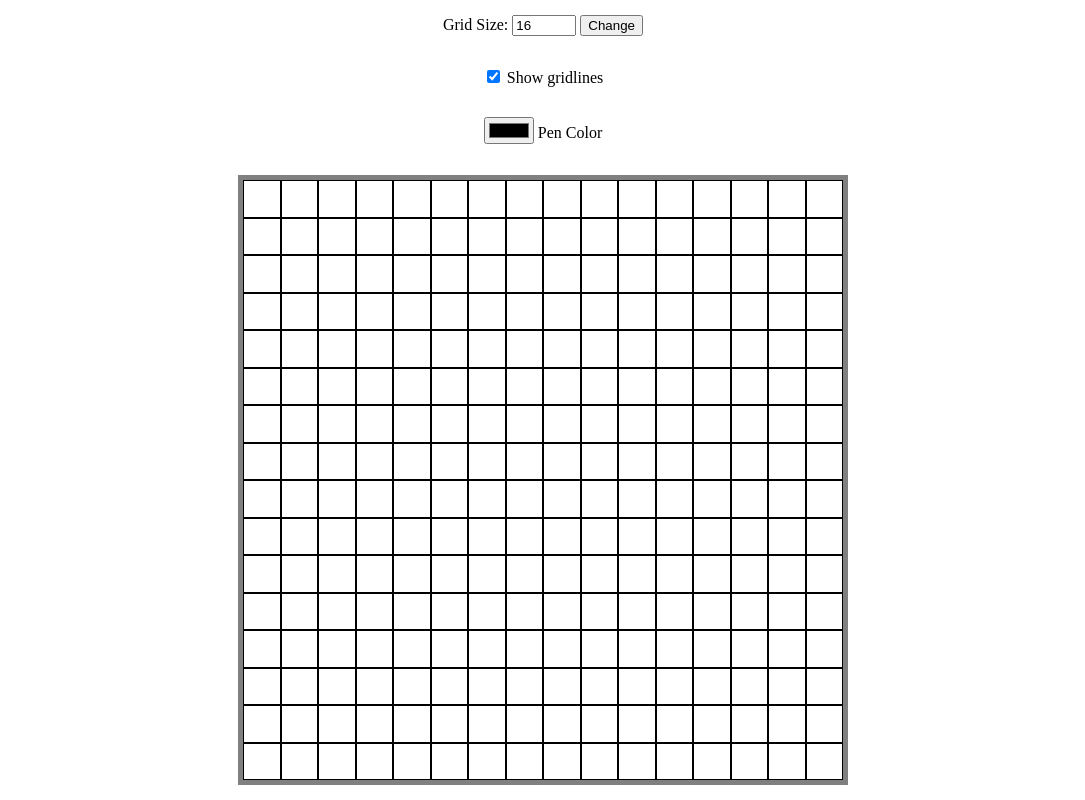
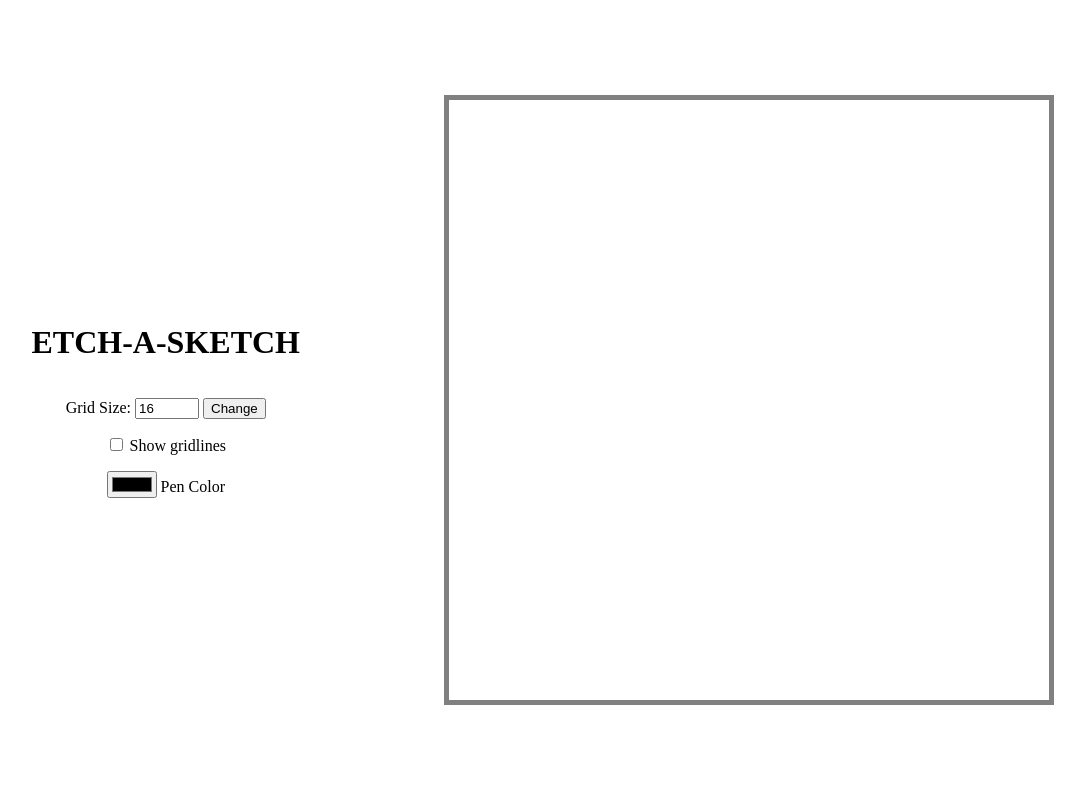
Before and after one commit to foomw96/Etch-a-Sketch, a plain HTML site: page index.html in a window 1280 px wide. Shown: the whole page, without its empty margins (97-1182 px from the left). Drawn offline with Linux system fonts and the light colour scheme.

Commit message:
Change page layout, and color picker behavior

```diff
--- a/index.html
+++ b/index.html
@@ -8,18 +8,19 @@
 </head>
 <body>
 
+    <div class="controls">
+        <h1>ETCH-A-SKETCH</h1>
         <form id ="sizeForm" action="">
             <label for="inputSize">Grid Size:</label>
             <input id ="inputSize" type="number" min ='1' max='100' value="16" required>
             <button type='submit' id="submitBtn">Change</button>
         </form>
-
         <div>
-        <input id="showGridLines" type="checkbox" checked> Show gridlines
+            <input id="showGridLines" type="checkbox"> Show gridlines
         </div>
-
         <div>
             <input id='colorPicker' type="color"> Pen Color
+        </div>
     </div>
 
     <div class="container"></div>
--- a/script.js
+++ b/script.js
@@ -4,6 +4,7 @@ const container = document.querySelector('.container');
 const sizeForm = document.querySelector('#sizeForm');
 const gridlinesCheckbox = document.querySelector('#showGridLines');
 const colorPicker = document.querySelector('#colorPicker');
+const h1 = document.querySelector('h1');
 
 let gridsize = 16;
 generateGrid(gridsize);
@@ -35,9 +36,11 @@ sizeForm.addEventListener('submit', (event) => {
 });
 
 // Overlap existing event listener for coloring gridboxes declared in generateGrid(), when color picker value changes
-colorPicker.addEventListener('change', () => {
+colorPicker.addEventListener('input', () => {
 
     color = colorPicker.value;
+
+    h1.style.color = color;
 
     document.querySelectorAll('.gridbox').forEach(element => {
         element.addEventListener('mouseover', () => {
--- a/style.css
+++ b/style.css
@@ -1,7 +1,10 @@
 body {
     display: flex;
+    flex-wrap: wrap;
+
     flex-direction: column;
-    align-content: center;
+    align-items: center;
+    align-content: space-evenly;
     justify-content: space-evenly;
     text-align: center;
 
@@ -9,6 +12,16 @@ body {
     margin: 0;
 
     gap: 1em;
+}
+
+.controls {
+    display: flex;
+    flex-direction: column;
+    align-content: center;
+    justify-content: center;
+    gap: 1em;
+    text-align: center;
+    height: 100%;
 }
 
 .container {
```
Lines whose indentation alone changed are shown as unchanged.
